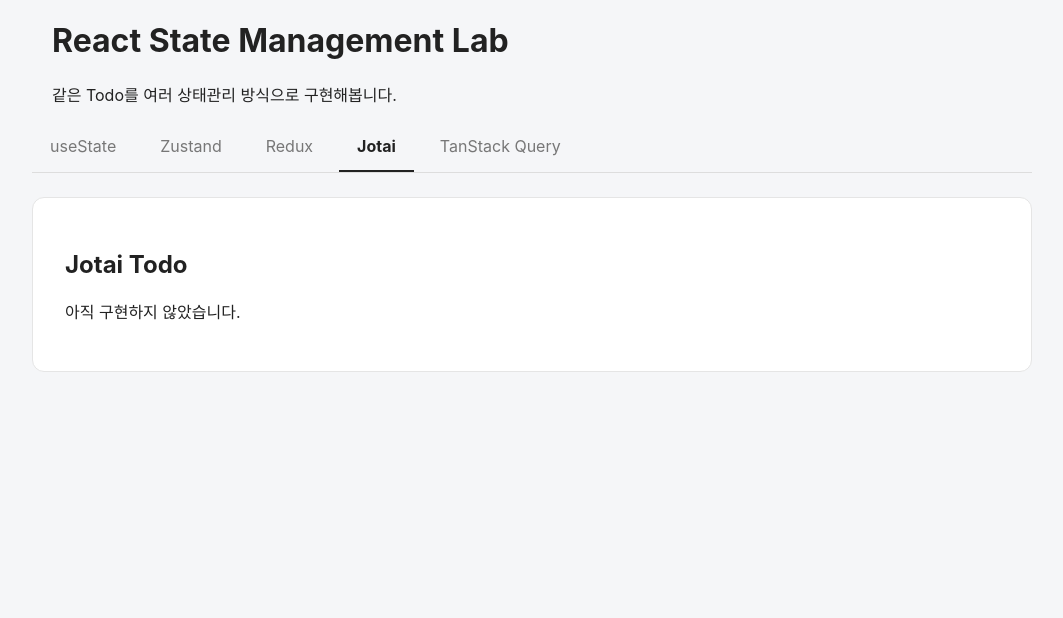
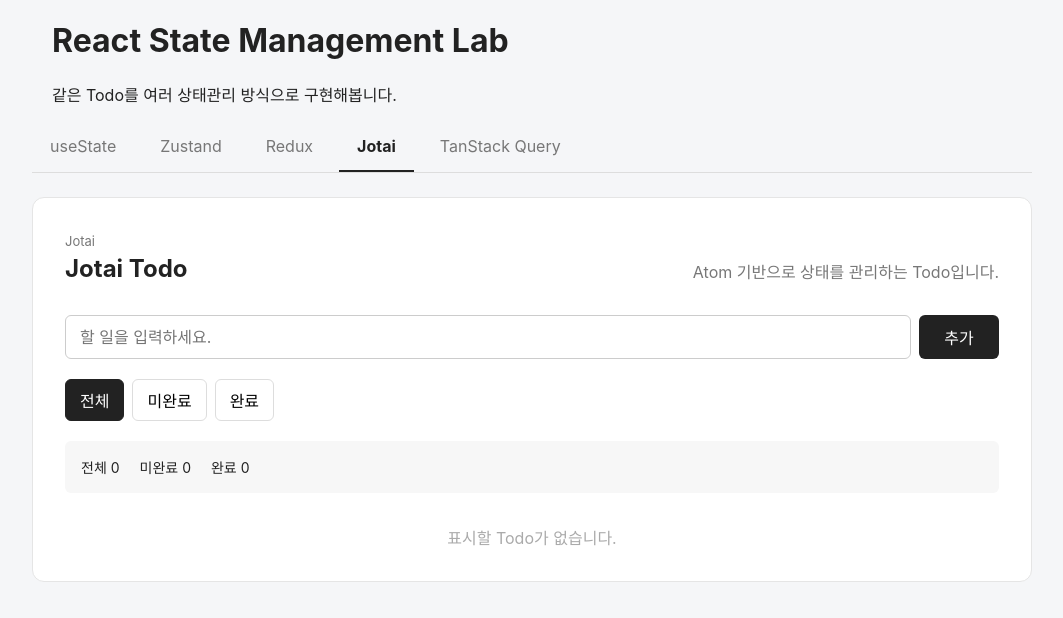
Before and after one commit to sojh93/react-state-management-lab, a React (Vite) app: page /jotai in a window 1280 px wide. Shown: the top 618 px of the page, without its empty margins (108-1171 px from the left). Built offline with nearby package versions, Linux system fonts and the light colour scheme.

Commit message:
jotai 구성완료.

```diff
--- a/src/app/App.tsx
+++ b/src/app/App.tsx
@@ -8,6 +8,7 @@
 import UseStateTodoPage from "../features/use-state/UseStateTodoPage";
 import ZustandTodoPage from "../features/zustand/ZustandTodoPage";
 import ReduxTodoPage from "../features/redux/ReduxTodoPage";
+import JotaiTodoPage from "../features/jotai/JotaiTodoPage";
 import PlaceHolderPage from "../pages/PlaceHolderPage";
 
 function App() {
@@ -67,9 +68,7 @@
 
                     <Route
                         path="/jotai"
-                        element={
-                            <PlaceHolderPage title="Jotai Todo" />
-                        }
+                        element={<JotaiTodoPage/>}
                     />
 
                     <Route
--- a/src/features/jotai/JotaiTodoPage.tsx
+++ b/src/features/jotai/JotaiTodoPage.tsx
@@ -0,0 +1,80 @@
+import {
+    useAtomValue,
+    useSetAtom,
+} from "jotai";
+
+import TodoFilter from "../../components/TodoFilter";
+import TodoForm from "../../components/TodoForm";
+import TodoList from "../../components/TodoList";
+import TodoSummary from "../../components/TodoSummary";
+
+import {
+    addTodoAtom,
+    deleteTodoAtom,
+    filterAtom,
+    filteredTodosAtom,
+    todoSummaryAtom,
+    toggleTodoAtom,
+} from "./todoAtoms";
+
+function JotaiTodoPage() {
+
+    const filter = useAtomValue(filterAtom);
+
+    const filteredTodos = useAtomValue(filteredTodosAtom);
+
+    const {
+        totalCount,
+        activeCount,
+        completedCount,
+    } = useAtomValue(todoSummaryAtom);
+
+    const setFilter = useSetAtom(filterAtom);
+
+    const addTodo = useSetAtom(addTodoAtom);
+
+    const toggleTodo = useSetAtom(toggleTodoAtom);
+
+    const deleteTodo = useSetAtom(deleteTodoAtom);
+
+    return (
+        <section className="todo-page">
+            <div className="page-title">
+                <div>
+                <span className="library-label">
+                    Jotai
+                </span>
+
+                <h2>Jotai Todo</h2>
+                </div>
+
+                <p>
+                Atom 기반으로 상태를 관리하는 Todo입니다.
+                </p>
+            </div>
+
+            <TodoForm
+                onAdd={addTodo}
+            />
+
+            <TodoFilter
+                filter={filter}
+                onChangeFilter={setFilter}
+            />
+
+            <TodoSummary
+                totalCount={totalCount}
+                activeCount={activeCount}
+                completedCount={completedCount}
+            />
+
+            <TodoList
+                todos={filteredTodos}
+                onToggle={toggleTodo}
+                onDelete={deleteTodo}
+            />
+        </section>
+    );
+}
+
+export default JotaiTodoPage;
--- a/src/features/jotai/todoAtoms.ts
+++ b/src/features/jotai/todoAtoms.ts
@@ -0,0 +1,122 @@
+import { atom } from "jotai";
+
+import type {
+    Todo,
+    TodoFilter,
+} from "../../types/todo";
+
+export const todosAtom = atom<Todo[]>([]);
+
+export const filterAtom = atom<TodoFilter>("all");
+
+export const filteredTodosAtom = atom(
+    (get) => {
+        const todos = get(todosAtom);
+        const filter = get(filterAtom);
+
+        if (filter === "active") {
+            return todos.filter(
+                (todo) => !todo.completed,
+            );
+        }
+
+        if (filter === "completed") {
+            return todos.filter(
+                (todo) => todo.completed,
+            );
+        }
+
+        return todos;
+    },
+);
+
+export const todoSummaryAtom = atom(
+  (get) => {
+    const todos =
+      get(todosAtom);
+
+    const totalCount =
+      todos.length;
+
+    const completedCount =
+      todos.filter(
+        (todo) => todo.completed,
+      ).length;
+
+    const activeCount =
+      totalCount - completedCount;
+
+    return {
+      totalCount,
+      activeCount,
+      completedCount,
+    };
+  },
+);
+
+export const addTodoAtom = atom(
+  null,
+  (
+    _get,
+    set,
+    title: string,
+  ) => {
+    const newTodo: Todo = {
+      id: crypto.randomUUID(),
+      title,
+      completed: false,
+    };
+
+    set(
+      todosAtom,
+      (prevTodos) => [
+        ...prevTodos,
+        newTodo,
+      ],
+    );
+  },
+);
+
+export const toggleTodoAtom = atom(
+// 첫번째 인자는 읽기, 두번째 인자는 쓰기. 읽을 값이 없기 때문에 null처리.
+  null,
+  (
+    // _표시는 관례적 미사용 인자 표시.
+    _get,
+    set,
+    id: string,
+  ) => {
+    set(
+      todosAtom,
+      (prevTodos) =>
+        prevTodos.map((todo) =>
+          todo.id === id
+            ? {
+                ...todo,
+                completed:
+                  !todo.completed,
+              }
+            : todo,
+        ),
+    );
+  },
+);
+
+
+export const deleteTodoAtom = atom(
+  null,
+  (
+    _get,
+    set,
+    id: string,
+  ) => {
+    set(
+      todosAtom,
+      (prevTodos) =>
+        prevTodos.filter(
+          (todo) =>
+            todo.id !== id,
+        ),
+    );
+  },
+);
```
